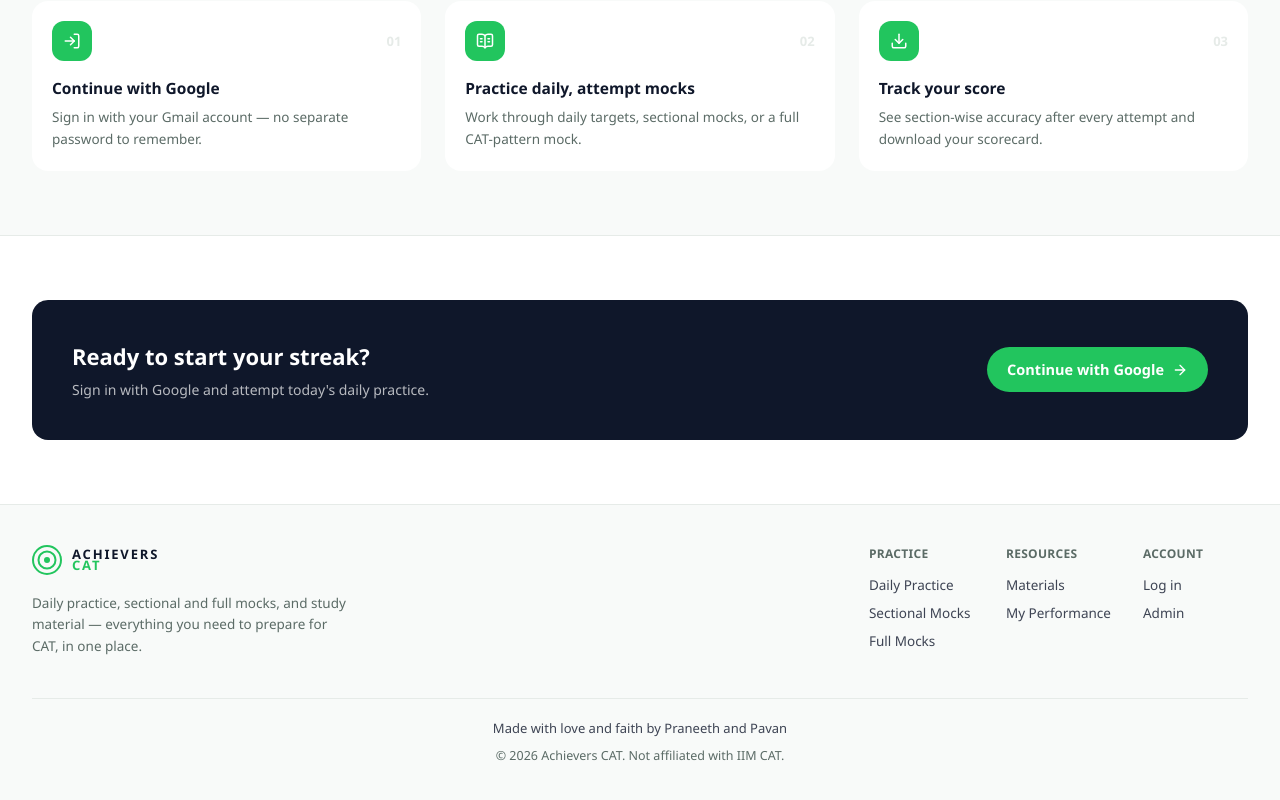
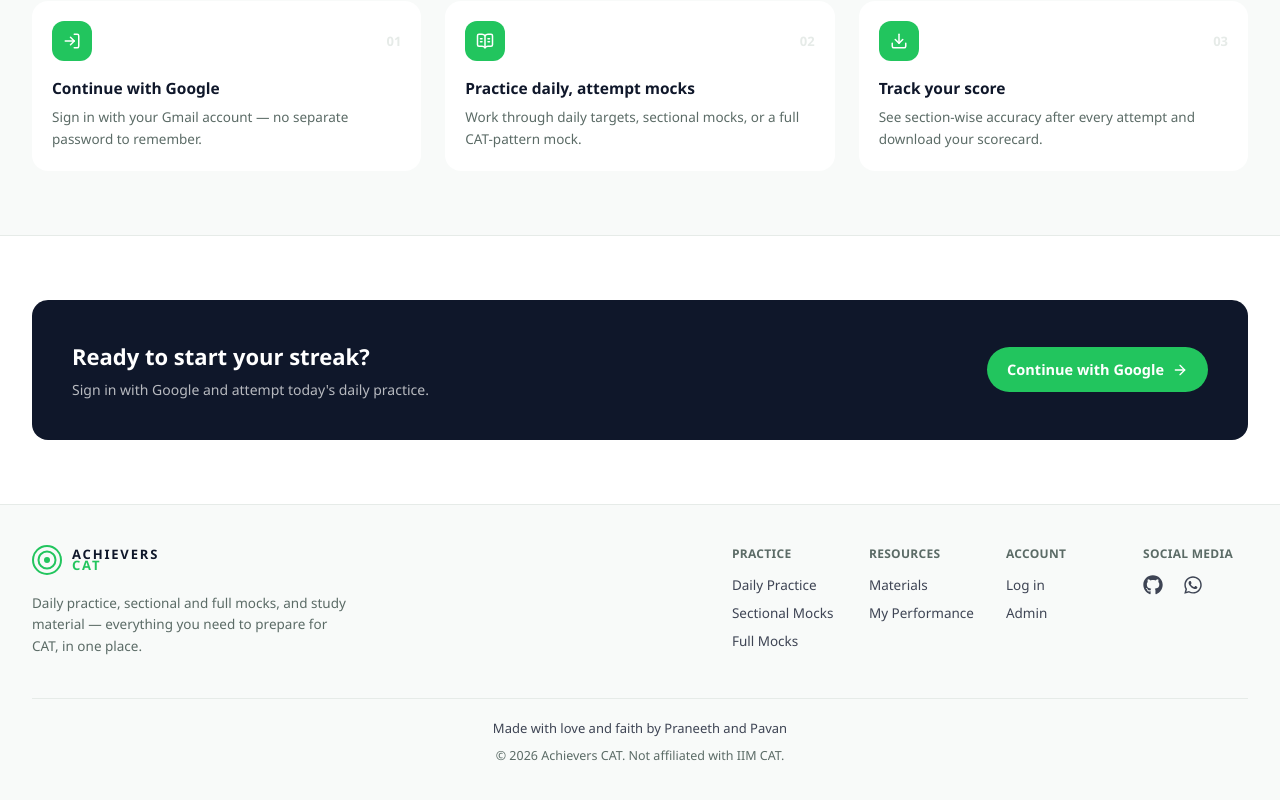
Before and after one commit to GulshanJha00/Achievers-CAT-Web, a Next.js app: page / in a window 1280 px wide. Shown: the part 1985-2785 px from the top of the page. Built offline with nearby package versions, Linux system fonts and the light colour scheme; no server answers; the database is empty.

Commit message:
feat: add WhatsApp, Github social link

```diff
--- a/package.json
+++ b/package.json
@@ -9,11 +9,12 @@
     "lint": "eslint"
   },
   "dependencies": {
+    "firebase": "^12.0.0",
     "lucide-react": "^1.34.0",
     "next": "16.3.3",
     "react": "19.2.8",
     "react-dom": "19.2.8",
-    "firebase": "^12.0.0"
+    "react-icons": "^5.7.0"
   },
   "devDependencies": {
     "@tailwindcss/postcss": "^4",
--- a/src/components/Footer.tsx
+++ b/src/components/Footer.tsx
@@ -1,5 +1,7 @@
 import Link from "next/link";
 import Logo from "./Logo";
+import { GitBranch } from "lucide-react";
+import { FaGithub, FaWhatsapp } from "react-icons/fa";
 
 export default function Footer() {
   return (
@@ -13,7 +15,7 @@ export default function Footer() {
               everything you need to prepare for CAT, in one place.
             </p>
           </div>
-          <div className="grid grid-cols-2 gap-8 sm:grid-cols-3">
+          <div className="grid grid-cols-2 gap-8 md:grid-cols-4">
             <div>
               <p className="text-[12px] font-semibold uppercase tracking-wide text-muted">Practice</p>
               <ul className="mt-3 space-y-2 text-[13.5px]">
@@ -36,6 +38,14 @@ export default function Footer() {
                 <li><Link href="/admin" className="text-foreground/80 hover:text-brand-darker">Admin</Link></li>
               </ul>
             </div>
+
+            <div>
+              <p className="text-[12px] truncate font-semibold uppercase tracking-wide text-muted">Social Media</p>
+              <ul className="flex gap-5 mt-3 space-y-2 text-[13.5px]">
+                <li><Link href="/login" className="text-foreground/80 hover:text-brand-darker"><FaGithub size={20}/></Link></li>
+                <li><Link href="/admin" className="text-foreground/80 hover:text-brand-darker"><FaWhatsapp size={20}/></Link></li>
+              </ul>
+            </div>
           </div>
         </div>
         <div className="mt-10 border-t border-border pt-5 text-center">
```
Also changed, not shown: 1 other file (tests, documents, lock files or other folders).
